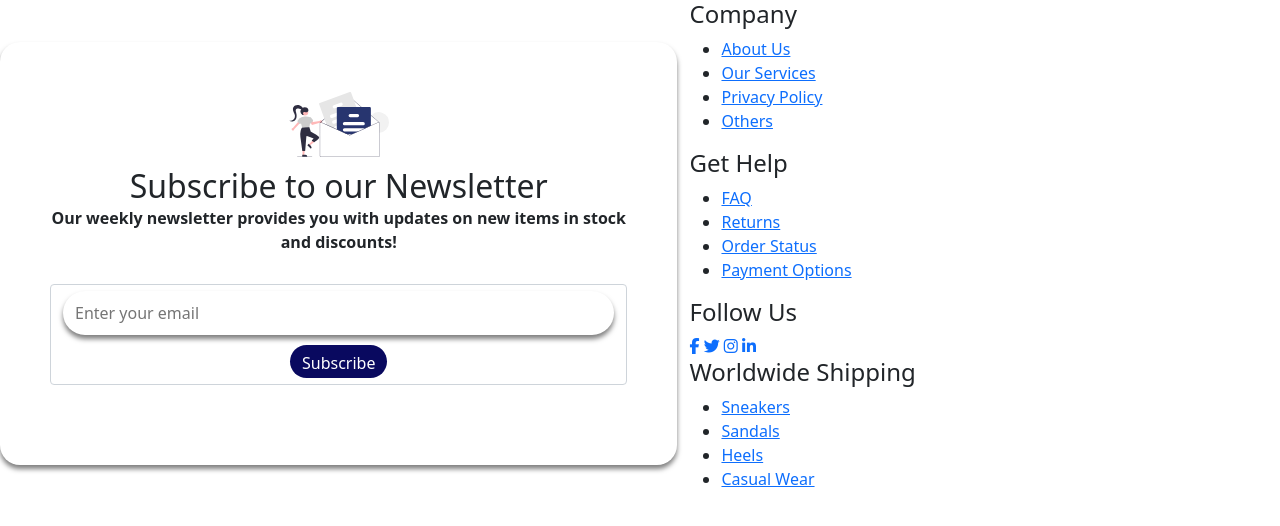
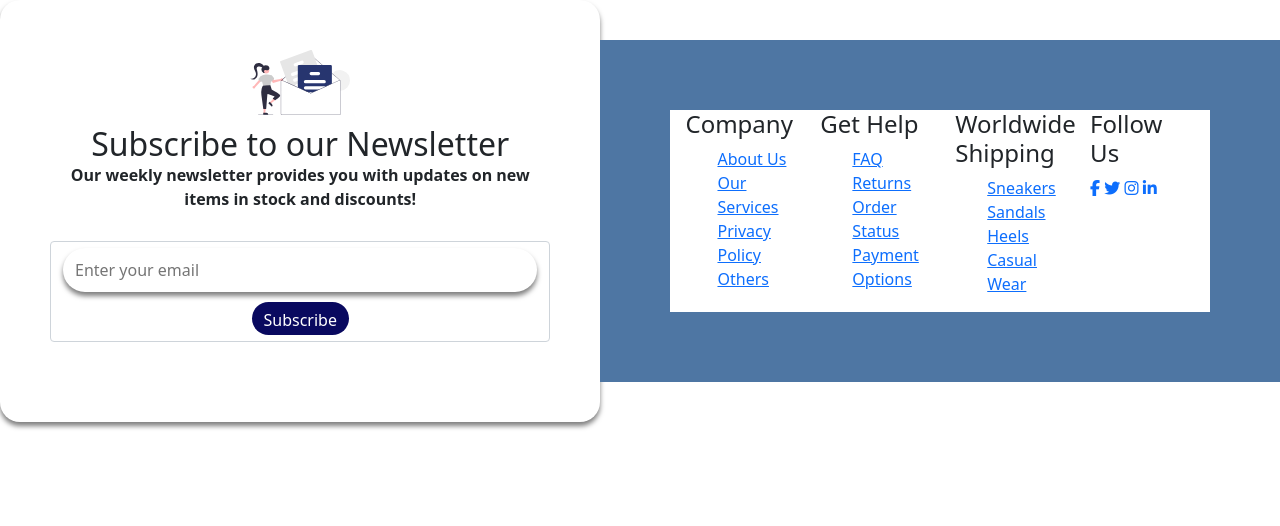
Before and after one commit to andrewnjoguu/ndula-footwear, a plain HTML site: page index.html in a window 1280 px wide. Drawn offline with nearby package versions, Linux system fonts and the light colour scheme.

Commit message:
add footer styles

```diff
--- a/css/style.css
+++ b/css/style.css
@@ -54,3 +54,23 @@ body{
 .input:focus, .btn:focus{
     outline: 0;
 }
+.container{
+    max-width: 1170px;
+    margin: auto;
+    background-color: #fff;
+}
+.row{
+    display: flex;
+    flex-wrap: wrap;
+}
+.footer{
+    background-color: rgb(78, 118, 163);
+    padding: 70px;
+}
+ul{
+    list-style: none;
+}
+.footer-col{
+    width: 25%;
+    padding: 0 15px;
+}
--- a/index.html
+++ b/index.html
@@ -58,6 +58,16 @@
           </div>
 
           <div class="footer-col">
+            <h4>Worldwide Shipping</h4>
+            <ul>
+              <li><a href="#">Sneakers</a></li>
+              <li><a href="#">Sandals</a></li>
+              <li><a href="#">Heels</a></li>
+              <li><a href="#">Casual Wear</a></li>
+            </ul>
+          </div>
+
+          <div class="footer-col">
             <h4>Follow Us</h4>
             <div class="social-media-links">
               <a href="#"><i class="fab fa-facebook-f"></i></a>
@@ -65,16 +75,6 @@
               <a href="#"><i class="fab fa-instagram"></i></a>
               <a href="#"><i class="fab fa-linkedin-in"></i></a>
             </div>
-          </div>
-
-          <div class="footer-col">
-            <h4>Worldwide Shipping</h4>
-            <ul>
-              <li><a href="#">Sneakers</a></li>
-              <li><a href="#">Sandals</a></li>
-              <li><a href="#">Heels</a></li>
-              <li><a href="#">Casual Wear</a></li>
-            </ul>
           </div>
 
         </div>
```
